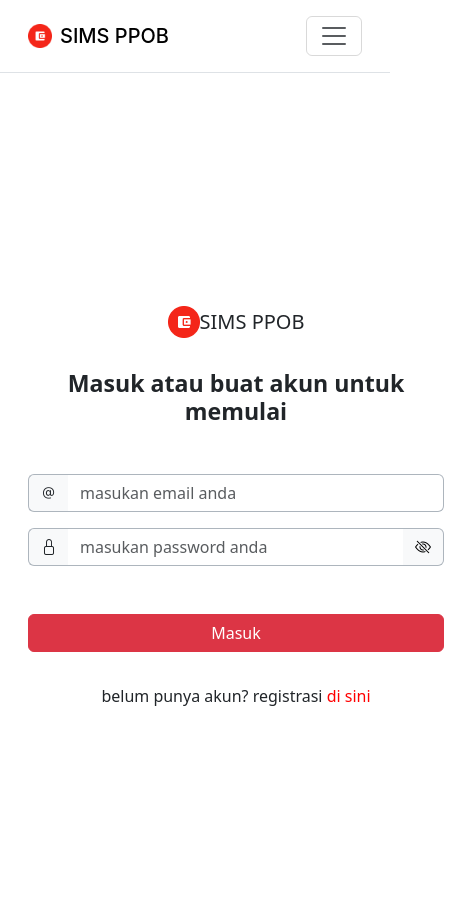
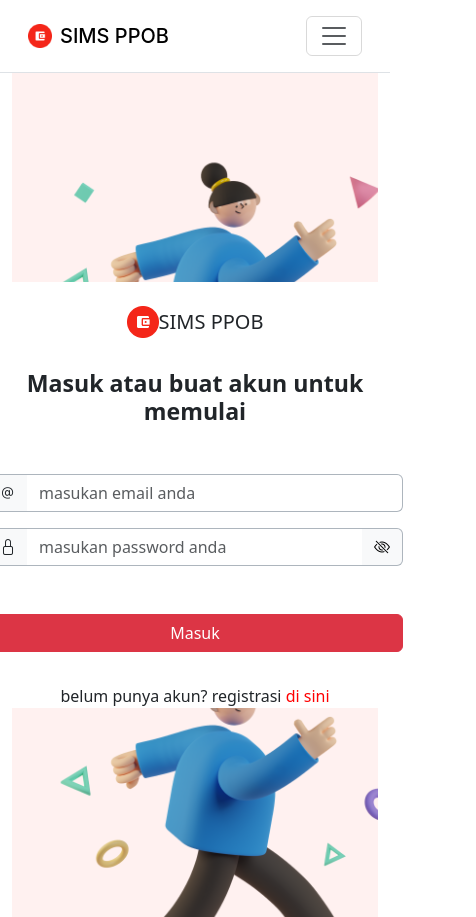
Before and after one commit to kalmipa21/sims_ppob, a React (Create React App) app: page /login in a window 390 px wide. Shown: the whole page, 476 px wide, since content can reach past the window. Built offline with nearby package versions, Linux system fonts and the light colour scheme; no server answers.

Commit message:
fix responsive login and register pages

```diff
--- a/src/assets/css/main.css
+++ b/src/assets/css/main.css
@@ -47,3 +47,11 @@ input[type="number"]::-webkit-outer-spin-button {
   background-size: contain;
   background-color: azure;
 }
+
+@media (max-width: 768px) {
+  .bg__col1 {
+    background-image: url("../images/Illustrasi\ Login.png");
+    background-size: contain;
+    background-position: top;
+  }
+}
--- a/src/pages/Login.jsx
+++ b/src/pages/Login.jsx
@@ -72,11 +72,12 @@ export default function Login() {
 
   return (
     <Container className=" d-flex vh-100">
-      <Col sm="6" className=" d-grid justify-content-center align-items-center">
-        <Card
-          style={{ width: "28rem", border: "0rem" }}
-          className="me-3 me-lg-0 "
-        >
+      <Col
+        xs="12"
+        md="6"
+        className=" d-grid justify-content-center align-items-center bg__col1"
+      >
+        <Card style={{ width: "28rem", border: "0rem" }} className="mx-auto">
           <Card.Body>
             <Card.Title className="d-flex justify-content-center text-center my-2 align-items-center  ">
               <img src={Logo} alt="logo" />
@@ -202,14 +203,14 @@ export default function Login() {
         )}
       </Col>
       <Col
-        sm="6"
-        className=" bg-body-secondary d-flex justify-content-center align-items-center"
+        md="6"
+        className="d-none bg-body-secondary d-md-flex justify-content-center align-items-center"
       >
         <Image
           src={IllusLogin}
           alt="Login Ilustration"
           fluid
-          className=" min-vh-100 w-auto"
+          className="min-vh-100 w-auto center"
         />
       </Col>
     </Container>
--- a/src/pages/Registration.jsx
+++ b/src/pages/Registration.jsx
@@ -83,11 +83,12 @@ export default function Registration() {
 
   return (
     <Container className=" d-flex vh-100">
-      <Col sm="6" className=" d-flex justify-content-center align-items-center">
-        <Card
-          style={{ width: "28rem", border: "0rem" }}
-          className="me-3 me-lg-0 "
-        >
+      <Col
+        xs="12"
+        md="6"
+        className="d-flex justify-content-center align-items-center bg__col1"
+      >
+        <Card style={{ width: "28rem", border: "0rem" }} className="mx-auto">
           <Card.Body>
             <Card.Title className="d-flex justify-content-center text-center my-2 align-items-center  ">
               <img src={Logo} alt="logo" />
@@ -309,14 +310,14 @@ export default function Registration() {
         </Card>
       </Col>
       <Col
-        sm="6"
-        className=" bg-body-secondary d-flex justify-content-center align-items-center"
+        md="6"
+        className=" d-none bg-body-secondary d-md-flex justify-content-center align-items-center"
       >
         <Image
           src={IllusLogin}
           alt="Login Ilustration"
           fluid
-          className=" min-vh-100 w-auto"
+          className=" min-vh-100 w-auto center"
         />
       </Col>
     </Container>
```
